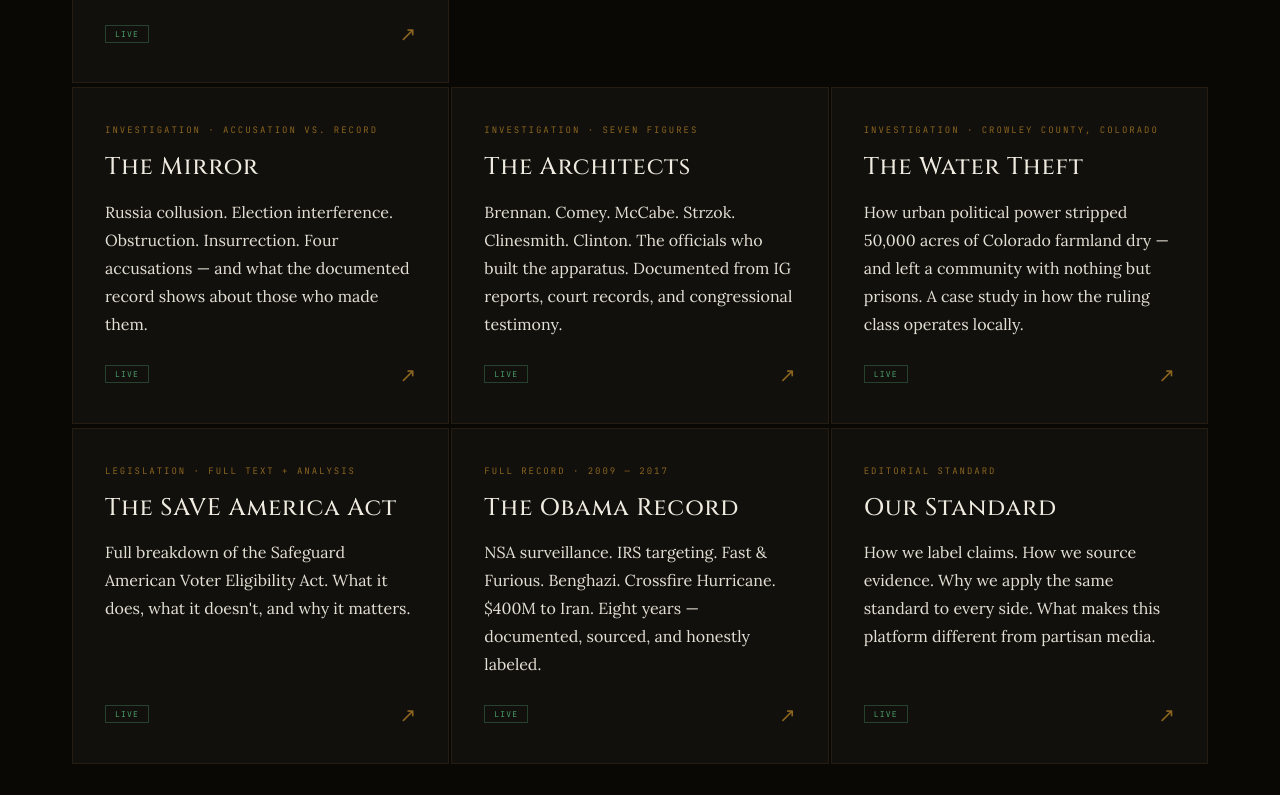
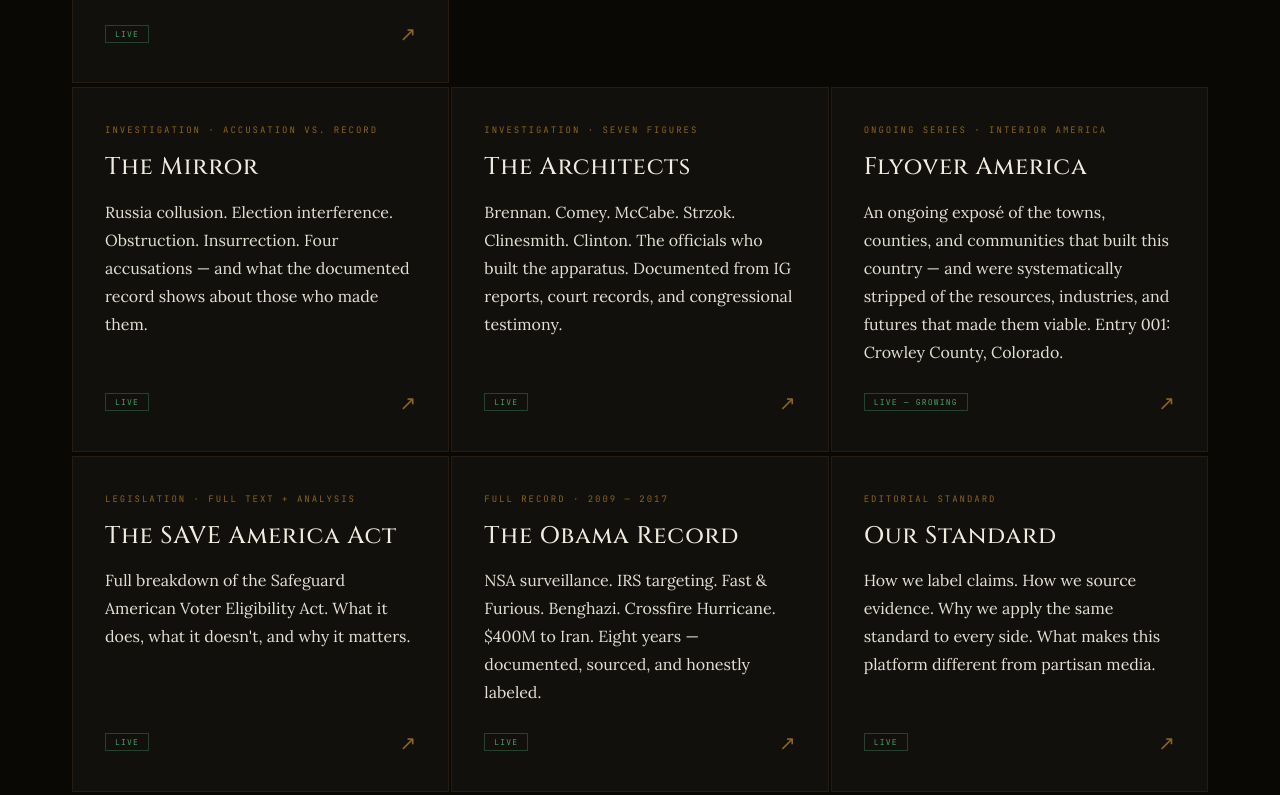
Before and after one commit to johnrspivey/therulingclassreport.com, a plain HTML site: page index.html in a window 1280 px wide. Shown: the part 1836-2631 px from the top of the page. Drawn offline with Linux system fonts and the light colour scheme.

Commit message:
Add Flyover America to homepage and museum

```diff
--- a/index.html
+++ b/index.html
@@ -602,12 +602,12 @@
       </div>
     </a>
 
-    <a href="/crowley-county.html" class="card reveal">
-      <div class="card-tag">Investigation · Crowley County, Colorado</div>
-      <div class="card-title">The Water Theft</div>
-      <p class="card-desc">How urban political power stripped 50,000 acres of Colorado farmland dry — and left a community with nothing but prisons. A case study in how the ruling class operates locally.</p>
+    <a href="/flyover-america.html" class="card reveal">
+      <div class="card-tag">Ongoing Series · Interior America</div>
+      <div class="card-title">Flyover America</div>
+      <p class="card-desc">An ongoing exposé of the towns, counties, and communities that built this country — and were systematically stripped of the resources, industries, and futures that made them viable. Entry 001: Crowley County, Colorado.</p>
       <div class="card-footer">
-        <span class="card-status status-live">Live</span>
+        <span class="card-status status-live">Live — Growing</span>
         <span class="card-arrow">↗</span>
       </div>
     </a>
```
